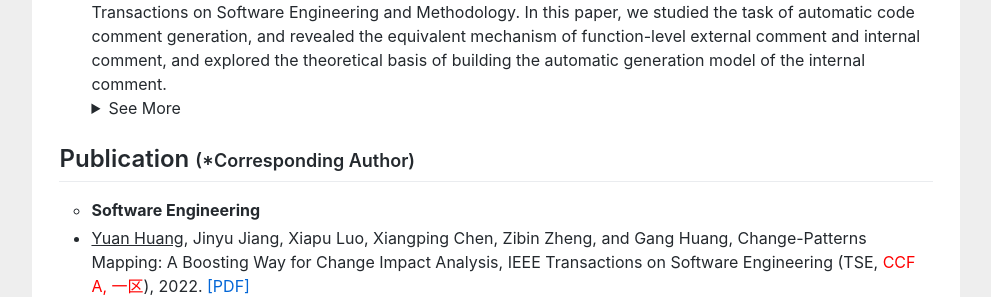
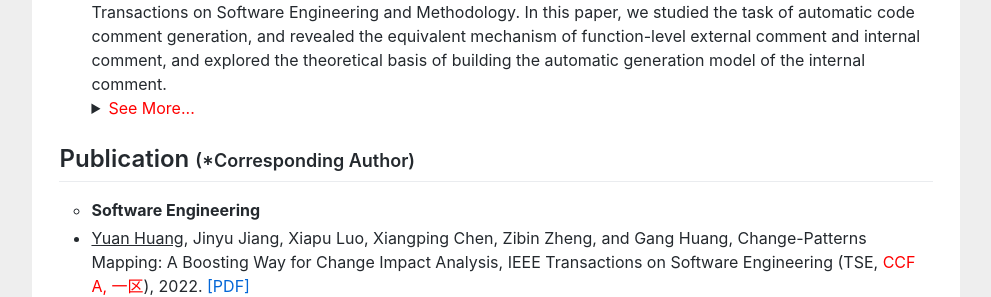
Before and after one commit to huangyuan-hy/huangyuan-hy.github.io, a Jekyll site: the page index.html, which Jekyll copies as it is, in a window 1280 px wide and 900 px high, scrolled down 945 px. Shown: the part 162-459 px from the top of the window, without its empty margins (144-1135 px from the left). Built offline with Jekyll 4.4.1, drawn with Linux system fonts in a browser that asks for light colours.

Commit message:
Update index.html

```diff
--- a/index.html
+++ b/index.html
@@ -95,7 +95,7 @@ gtag('config', 'UA-158965281-1');
 							we studied the task of automatic code comment generation, and revealed the equivalent mechanism of function-level external comment and internal comment, and explored the theoretical basis of building the automatic generation model of the internal comment.</li>
 
 <details>
-  <summary>See More</summary>
+  <summary><a href="" style="color:red;"> See More...</a></summary>
 
 						<li><b>December 16, 2022</b>,  <a href=""><u>Security Code Recommendations for Smart Contract</u></a> was accepted at SANER'23. In this paper, we proposed <a href="https://github.com/huangyuan-hy/SmartRep"><u>SMARTREP</u></a>, an end-to-end
 tool, for smart contract repair with one-line patches. </li>
```
